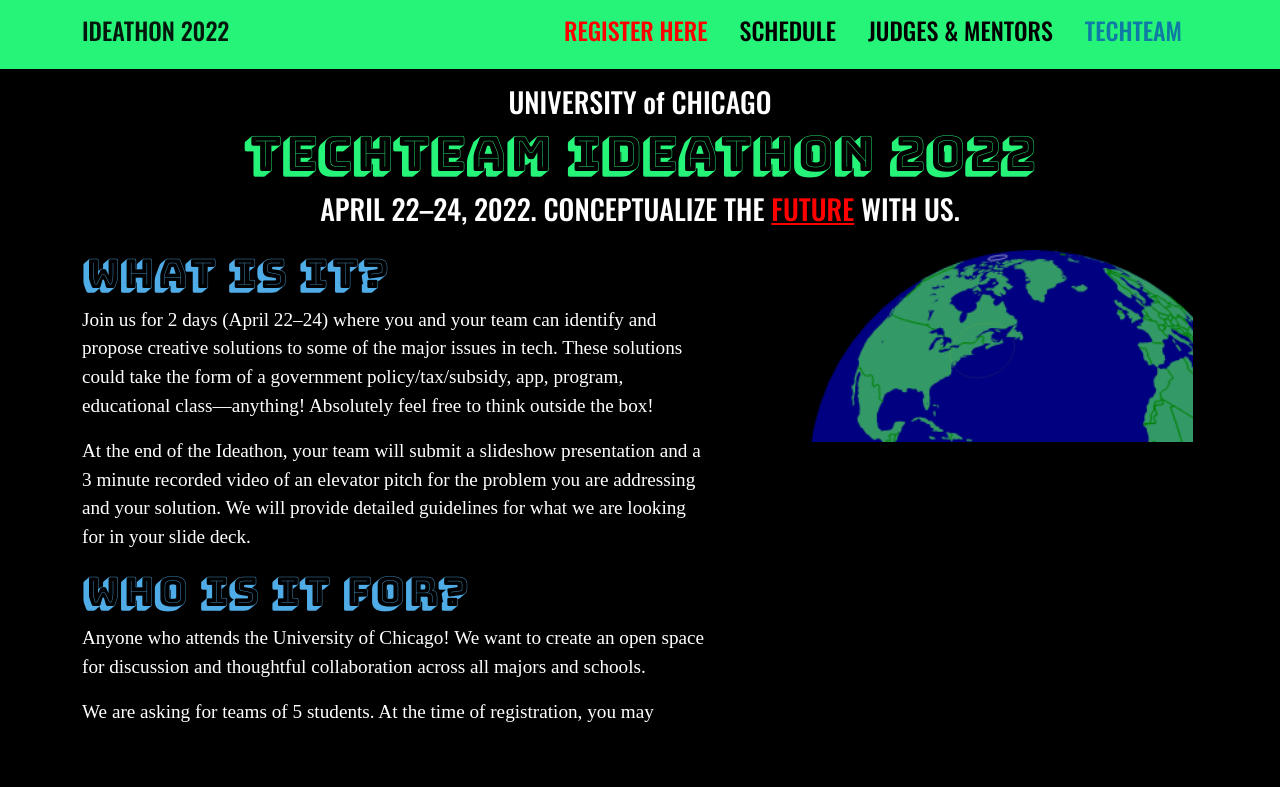
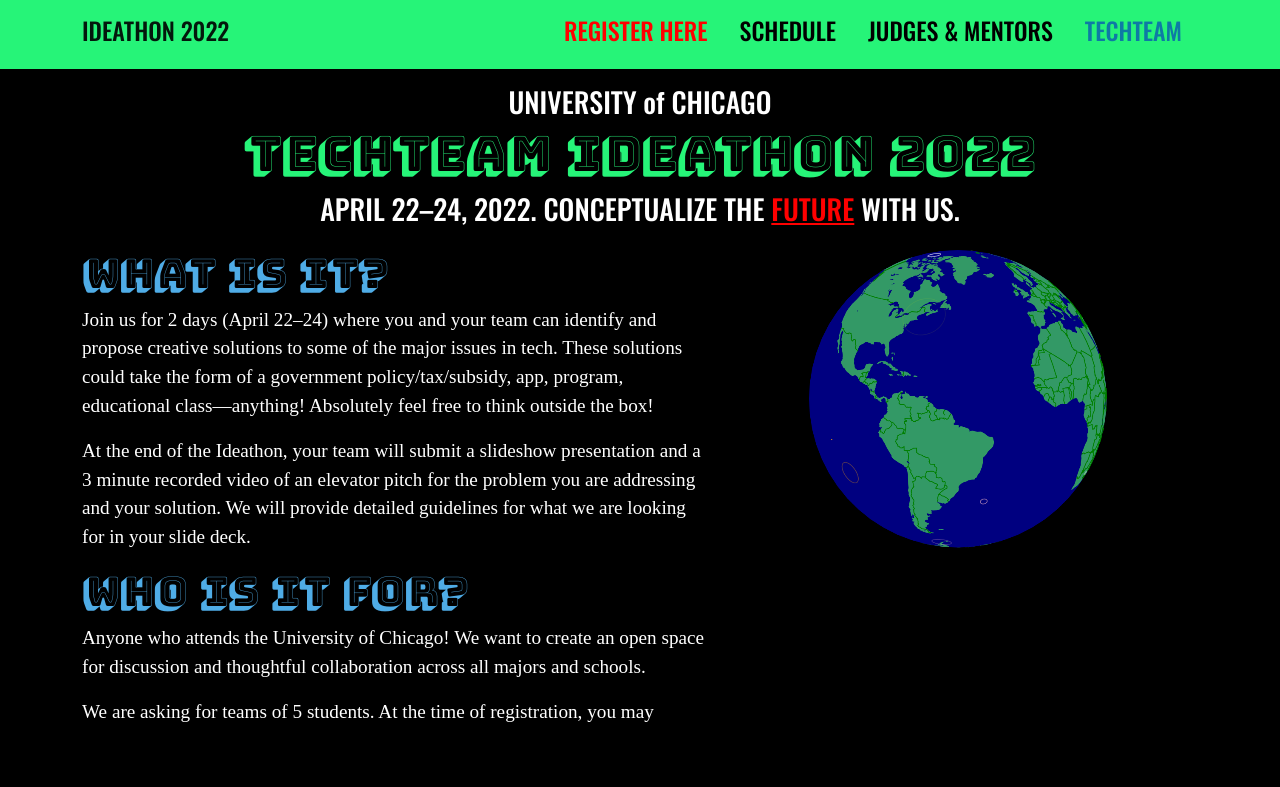
Before and after one commit to uchicagotechteam/ideathon-website-2022, a plain HTML site: page index.html in a window 1280 px wide. Drawn offline with nearby package versions, Linux system fonts and the light colour scheme; animation ran at ten frames a second; a web font is replaced by a local one.

Commit message:
fix globe

```diff
--- a/assets/planet.js
+++ b/assets/planet.js
@@ -45,12 +45,10 @@
   }, 150);
 
   var canvas = document.getElementById("rotatingGlobe");
-  if (window.devicePixelRatio == 2) {
-    canvas.width = 800;
-    canvas.height = 800;
-    context = canvas.getContext("2d");
-    context.scale(2, 2);
-  }
+  canvas.width = 800;
+  canvas.height = 800;
+  context = canvas.getContext("2d");
+  context.scale(2, 2);
   globe.draw(canvas);
 
   function autorotate(degPerSec) {
--- a/index.html
+++ b/index.html
@@ -69,8 +69,8 @@
           font-size: 4rem;
         }
         .globe {
+          width: 100%;
           display: block;
-          width: 30vw;
         }
         .content {
           height: 60vh;
```
